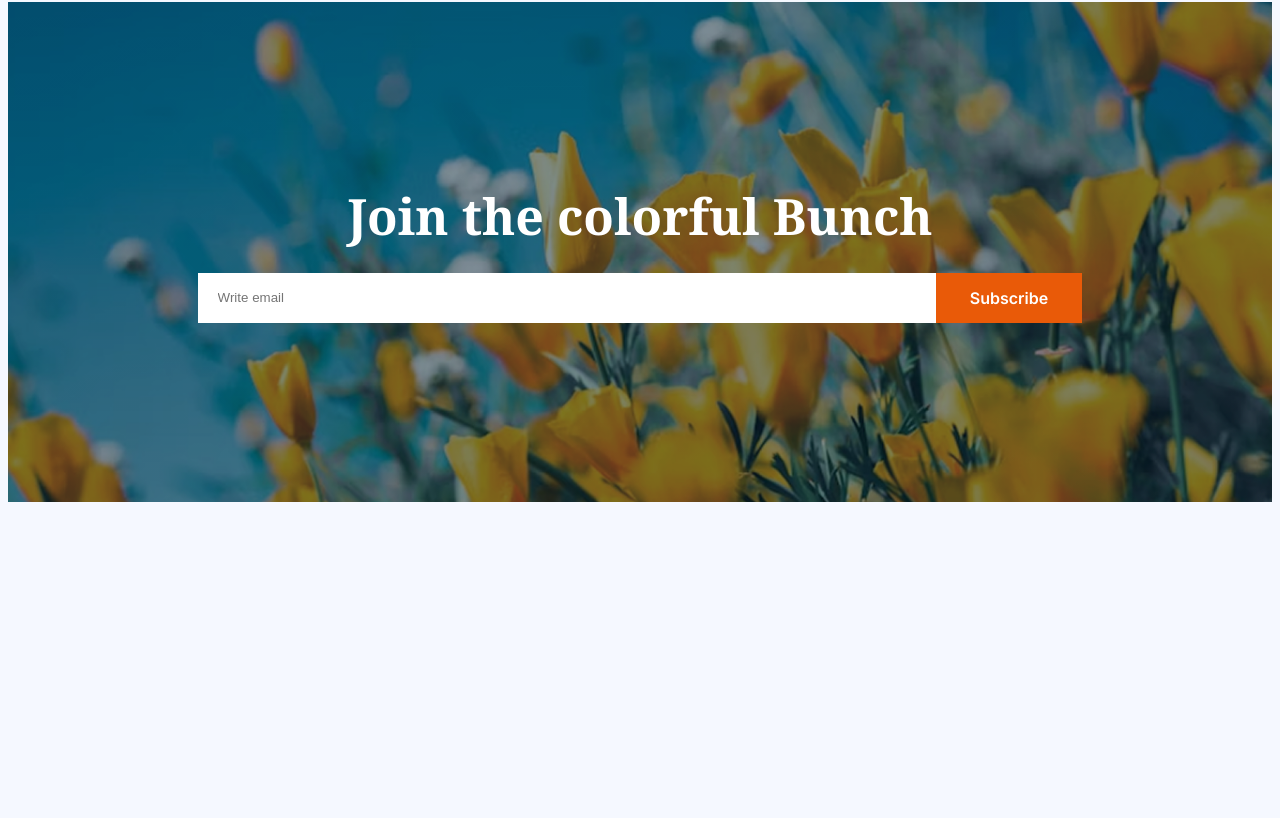
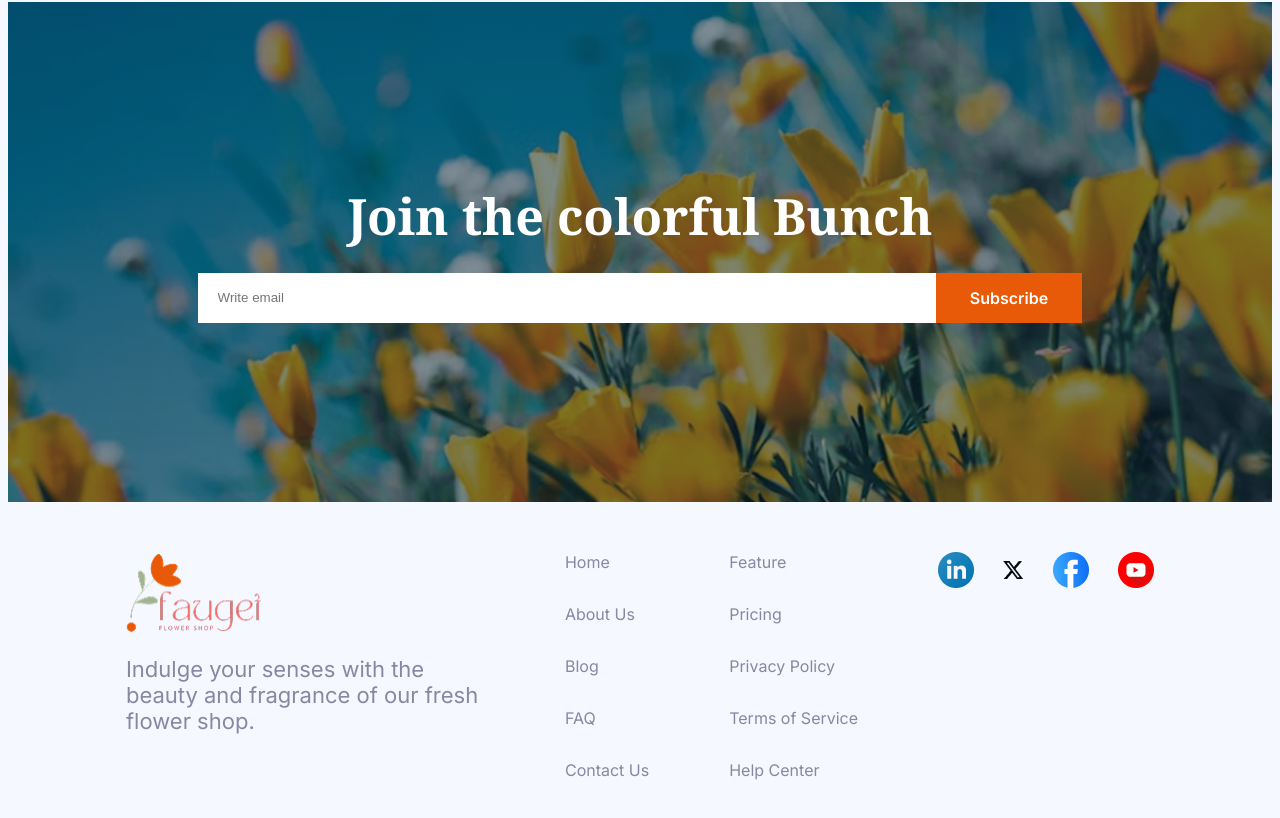
Before and after one commit to taher3121/B12A02-Responsive-Flowers, a plain HTML site: page index.html in a window 1280 px wide. Shown: the part 3484-4302 px from the top of the page. Before the commit the page ends 3994 px from the top, so only its background shows below. Drawn offline with Linux system fonts and the light colour scheme.

Commit message:
completed the project

```diff
--- a/folower.css
+++ b/folower.css
@@ -51,7 +51,6 @@
     max-width: 1140px;
     margin: 0 auto;
 }
-
 /* nav */
 
 .navbar{
@@ -283,7 +282,37 @@
     border: 0;
 }
 
+.footer-container{
+    justify-content: center;
+    gap: 80px;
+    margin-top: 50px;
+    align-items: flex-start;
+}
 
+.footer-des{
+    flex-direction: column;
+    width: 359px;
+}
+.footer-logo{
+    height: 82px;
+    width: 135px;
+}
+.footer-pra{
+    font-size: 1.375rem;
+}
+.footer-link{
+    list-style: none;
+    margin-bottom: 32px;
+}
+.footer-links{
+    margin: 0;
+    padding: 0;
+}
+.social{
+    width: 216px;
+    justify-content: space-between;
+    align-items: center;
+}
 
 
 
@@ -381,6 +410,7 @@
         grid-template-columns:repeat(1,1fr);
         gap: 46px;
         margin-top: 46px;
+        width: 361px;
 
     }
     .card{
@@ -400,4 +430,13 @@
     .form-par{
         width: 80%;
     }
+    .footer-container{
+        max-width:393px;
+        flex-direction: column;
+        gap: 0;
+        padding-left: 20px;
+        justify-content: center;
+        height: 865px;
+        margin-top: 0;
+    }
 }
--- a/index.html
+++ b/index.html
@@ -137,6 +137,36 @@
         </section>
     </main>
 
-    <footer></footer>
+    <footer class="display-flex footer-container">
+        <div class="footer-des display-flex">
+            <img class="footer-logo" src="assets/logo.png" alt="">
+            <p class="inter footer-pra dark-2">Indulge your senses with the beauty and fragrance of our fresh flower shop. </p>
+        </div>
+        <div class="links-1">
+            <ul class="footer-links">
+                <li class="footer-link"><a href=""class="dark-2 footer-nav inter nav-link">Home</a></li>
+                <li class="footer-link"><a href=""class="dark-2 footer-nav inter nav-link">About Us</a></li>
+                <li class="footer-link"><a href=""class="dark-2 footer-nav inter nav-link">Blog</a></li>
+                <li class="footer-link"><a href=""class="dark-2 footer-nav inter nav-link">FAQ</a></li>
+                <li class="footer-link"><a href=""class="dark-2 footer-nav inter nav-link">Contact Us</a></li>
+            </ul>
+        </div>
+        <div class="links-2">
+            <ul class="footer-links">
+                <li class="footer-link"><a href="" class="dark-2 footer-nav inter nav-link">Feature</a></li>
+                <li class="footer-link"><a href="" class="dark-2 footer-nav inter nav-link">Pricing</a></li>
+                <li class="footer-link"><a href="" class="dark-2 footer-nav inter nav-link">Privacy Policy</a></li>
+                <li class="footer-link"><a href="" class="dark-2 footer-nav inter nav-link">Terms of Service</a></li>
+                <li class="footer-link"><a href="" class="dark-2 footer-nav inter nav-link">Help Center</a></li>
+            </ul>
+
+        </div>
+        <div class="social display-flex">
+            <a href=""><img src="assets/icon-linkedin.png" alt=""></a>
+            <a href=""><img src="assets/icon-twitter.png" alt=""></a>
+            <a href=""><img src="assets/icon-facebook.png" alt=""></a>
+            <a href=""><img src="assets/icon-youtube.png" alt=""></a>
+        </div>
+    </footer>
 </body>
 </html>
```
